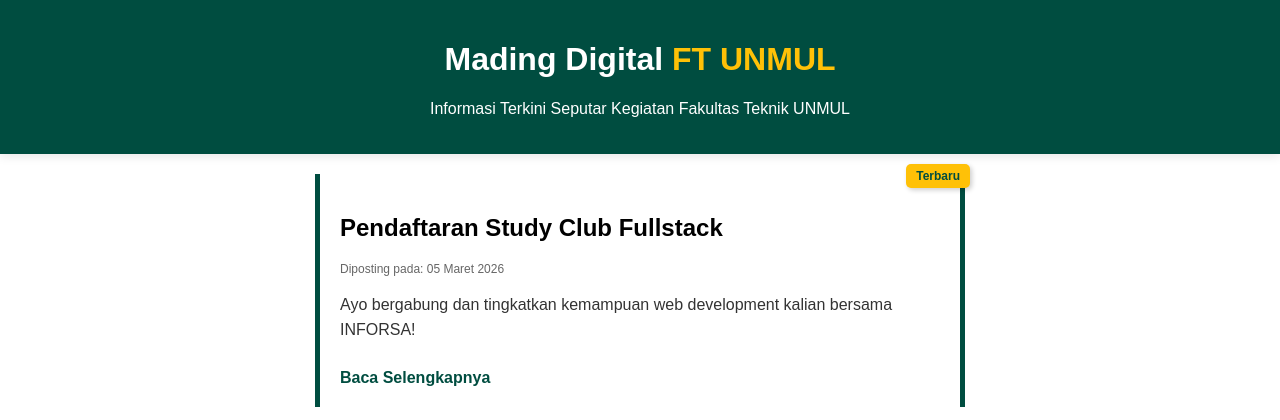
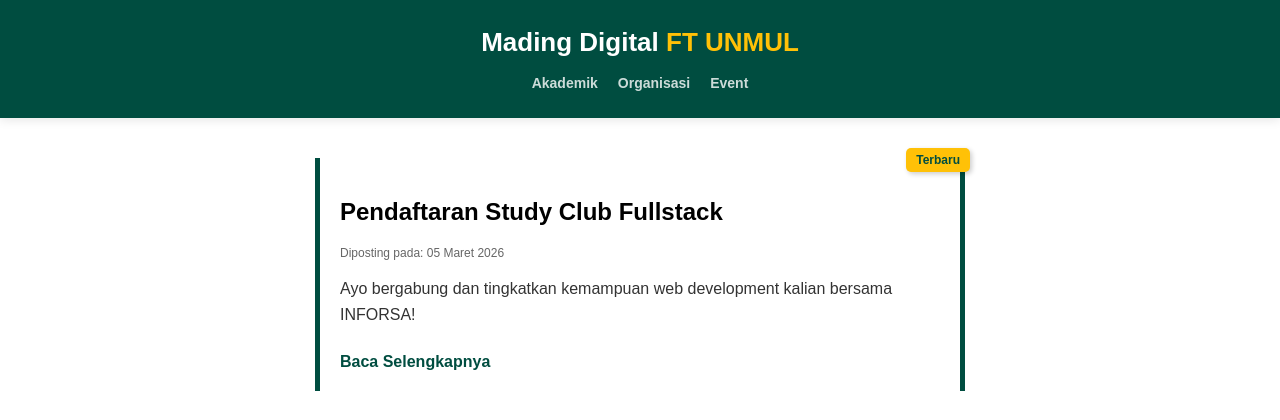
Before and after one commit to novilfahlevy/study-club-fullstack-inforsa, a PHP site: page / in a window 1280 px wide. Shown: the top 420 px of the page. Run offline with PHP 8.4, Linux system fonts and the light colour scheme.

Commit message:
menambahkan menu dan mengubah desain header

```diff
--- a/index.html
+++ b/index.html
@@ -8,7 +8,13 @@
     <!-- Header -->
     <header>
       <h1>Mading Digital <span>FT UNMUL</span></h1>
-      <p>Informasi Terkini Seputar Kegiatan Fakultas Teknik UNMUL</p>
+      <nav>
+        <ul>
+          <li><a href="#">Akademik</a></li>
+          <li><a href="#">Organisasi</a></li>
+          <li><a href="#">Event</a></li>
+        </ul>
+      </nav>
     </header>
 
     <!-- Konten Utama -->
--- a/style.css
+++ b/style.css
@@ -4,20 +4,48 @@ body {
 }
 
 header {
-    text-align: center;
     background-color: #004d40; /* Warna hijau FT */
-    padding: 20px;
+    padding: 10px 0;
     color: white;
-    margin-bottom: 20px;
+    margin-bottom: 40px;
 
     position: sticky;
     top: 0;
     z-index: 1000; /* Agar header selalu di atas konten lain */
+
+    display: flex;
+    flex-direction: column;
+    align-items: center;
+
     box-shadow: 0 2px 10px rgba(0,0,0,0.1);
+}
+
+header h1 {
+    font-size: 26px;
+    margin-bottom: 0;
 }
 
 header h1 span {
     color: #ffc107; /* Aksen warna kuning */
+}
+
+header nav ul {
+    list-style: none;
+    padding: 0;
+    display: flex; /* Membuat menu berjejer ke samping */
+    gap: 20px; /* Jarak antar link menu */
+}
+
+header nav ul li a {
+    color: white;
+    font-size: 14px;
+    transition: 0.3s;
+    opacity: 0.8;
+}
+
+header nav ul li a:hover {
+    opacity: 1;
+    color: #ffc107; /* Warna berubah saat disentuh mouse */
 }
 
 main {
```
